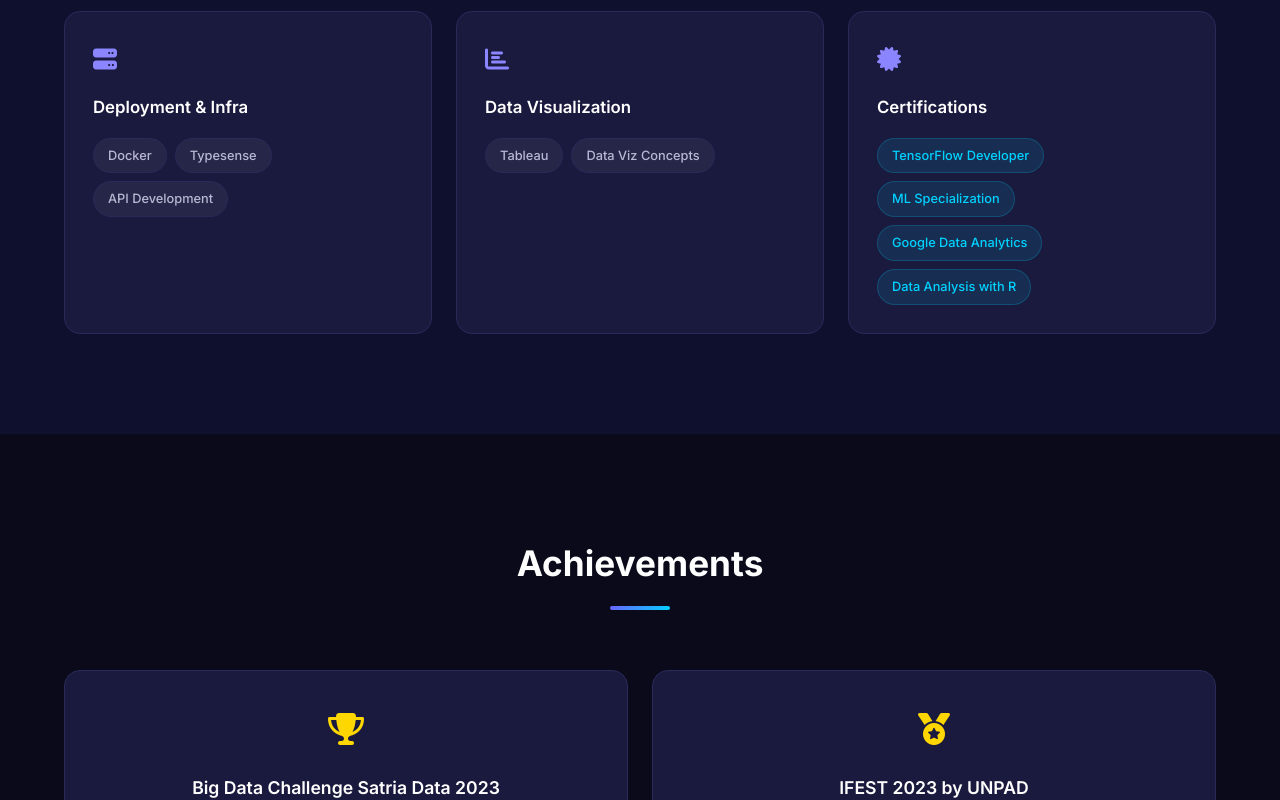
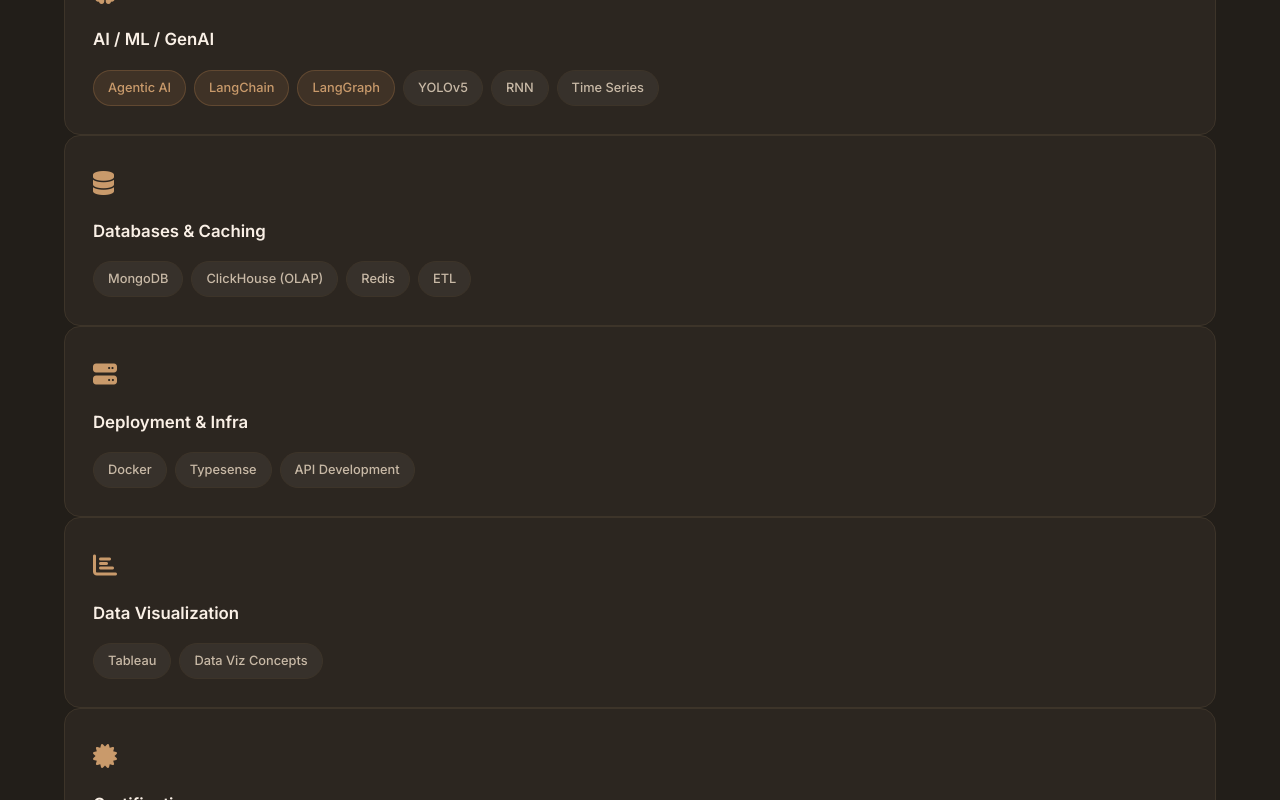
Before and after one commit to alhusari2/website-personal, a React (Vite) app: page / in a window 1280 px wide. Shown: the part 4660-5460 px from the top of the page. Built offline with nearby package versions, Linux system fonts and the light colour scheme.

Commit message:
Update color palette to earth tone theme

```diff
--- a/src/components/About.css
+++ b/src/components/About.css
@@ -29,7 +29,7 @@
   transform: translateX(-50%);
   width: 60px;
   height: 4px;
-  background: linear-gradient(135deg, var(--primary), var(--secondary));
+  background: linear-gradient(135deg, var(--primary), var(--accent));
   border-radius: 2px;
 }
 
@@ -68,13 +68,13 @@
 .stat-card:hover {
   transform: translateY(-4px);
   border-color: var(--primary);
-  box-shadow: 0 0 20px rgba(108, 99, 255, 0.3);
+  box-shadow: 0 0 20px rgba(176, 124, 75, 0.3);
 }
 
 .stat-number {
   font-size: 2.2rem;
   font-weight: 800;
-  background: linear-gradient(135deg, var(--primary), var(--secondary));
+  background: linear-gradient(135deg, var(--primary), var(--accent));
   -webkit-background-clip: text;
   -webkit-text-fill-color: transparent;
   background-clip: text;
--- a/src/components/Achievements.css
+++ b/src/components/Achievements.css
@@ -16,13 +16,13 @@
 .achievement-card:hover {
   transform: translateY(-4px);
   border-color: var(--primary);
-  box-shadow: 0 0 20px rgba(108, 99, 255, 0.3);
+  box-shadow: 0 0 20px rgba(176, 124, 75, 0.3);
 }
 
 .achievement-icon {
   font-size: 2rem;
   margin-bottom: 16px;
-  color: #FFD700;
+  color: #DDA15E;
 }
 
 .achievement-card h3 {
--- a/src/components/Contact.css
+++ b/src/components/Contact.css
@@ -1,4 +1,4 @@
-.contact-subtitle {
+gi.contact-subtitle {
   text-align: center;
   color: var(--text-secondary);
   font-size: 1.1rem;
@@ -27,13 +27,13 @@
 .contact-card:hover {
   transform: translateY(-4px);
   border-color: var(--primary);
-  box-shadow: 0 0 20px rgba(108, 99, 255, 0.3);
+  box-shadow: 0 0 20px rgba(176, 124, 75, 0.3);
 }
 
 .contact-card i {
   font-size: 2rem;
   margin-bottom: 16px;
-  background: linear-gradient(135deg, var(--primary), var(--secondary));
+  background: linear-gradient(135deg, var(--primary), var(--accent));
   -webkit-background-clip: text;
   -webkit-text-fill-color: transparent;
   background-clip: text;
--- a/src/components/Education.css
+++ b/src/components/Education.css
@@ -15,13 +15,13 @@
 .edu-card:hover {
   transform: translateY(-4px);
   border-color: var(--primary);
-  box-shadow: 0 0 20px rgba(108, 99, 255, 0.3);
+  box-shadow: 0 0 20px rgba(176, 124, 75, 0.3);
 }
 
 .edu-icon {
   font-size: 2rem;
   margin-bottom: 16px;
-  background: linear-gradient(135deg, var(--primary), var(--secondary));
+  background: linear-gradient(135deg, var(--primary), var(--accent));
   -webkit-background-clip: text;
   -webkit-text-fill-color: transparent;
   background-clip: text;
--- a/src/components/Experience.css
+++ b/src/components/Experience.css
@@ -44,7 +44,7 @@
 
 .timeline-content:hover {
   border-color: var(--primary);
-  box-shadow: 0 0 20px rgba(108, 99, 255, 0.3);
+  box-shadow: 0 0 20px rgba(176, 124, 75, 0.3);
   transform: translateX(4px);
 }
 
@@ -79,10 +79,10 @@
   font-size: 0.85rem;
   color: var(--text-muted);
   white-space: nowrap;
-  background: rgba(108, 99, 255, 0.1);
+  background: rgba(176, 124, 75, 0.1);
   padding: 4px 12px;
   border-radius: 20px;
-  border: 1px solid rgba(108, 99, 255, 0.2);
+  border: 1px solid rgba(176, 124, 75, 0.2);
 }
 
 .badge {
@@ -91,13 +91,13 @@
   border-radius: 20px;
   font-size: 0.75rem;
   font-weight: 600;
-  background: rgba(108, 99, 255, 0.2);
+  background: rgba(176, 124, 75, 0.2);
   color: var(--primary-light);
   margin-left: 8px;
 }
 
 .badge-secondary {
-  background: rgba(0, 210, 255, 0.15);
+  background: rgba(163, 177, 138, 0.15);
   color: var(--secondary);
 }
 
--- a/src/components/Hero.css
+++ b/src/components/Hero.css
@@ -5,7 +5,7 @@
   justify-content: center;
   align-items: center;
   position: relative;
-  background: linear-gradient(135deg, #0A0A1A 0%, #1A0A3E 50%, #0A1A3E 100%);
+  background: linear-gradient(135deg, #1A1612 0%, #2C2118 50%, #1E1A14 100%);
   padding: 120px 24px 80px;
   overflow: hidden;
 }
@@ -21,7 +21,7 @@
   right: -30%;
   width: 800px;
   height: 800px;
-  background: radial-gradient(circle, rgba(108, 99, 255, 0.15) 0%, transparent 70%);
+  background: radial-gradient(circle, rgba(176, 124, 75, 0.12) 0%, transparent 70%);
   animation: float 8s ease-in-out infinite;
 }
 
@@ -30,7 +30,7 @@
   left: -20%;
   width: 600px;
   height: 600px;
-  background: radial-gradient(circle, rgba(0, 210, 255, 0.1) 0%, transparent 70%);
+  background: radial-gradient(circle, rgba(163, 177, 138, 0.1) 0%, transparent 70%);
   animation: float 10s ease-in-out infinite reverse;
 }
 
@@ -58,9 +58,9 @@
   height: 280px;
   border-radius: 50%;
   overflow: hidden;
-  background: linear-gradient(135deg, var(--primary), var(--secondary));
+  background: linear-gradient(135deg, var(--primary), var(--accent));
   padding: 4px;
-  box-shadow: 0 0 20px rgba(108, 99, 255, 0.3);
+  box-shadow: 0 0 20px rgba(176, 124, 75, 0.3);
   animation: glow 3s ease-in-out infinite alternate;
 }
 
@@ -72,8 +72,8 @@
 }
 
 @keyframes glow {
-  0% { box-shadow: 0 0 20px rgba(108, 99, 255, 0.3); }
-  100% { box-shadow: 0 0 40px rgba(108, 99, 255, 0.6), 0 0 80px rgba(0, 210, 255, 0.2); }
+  0% { box-shadow: 0 0 20px rgba(176, 124, 75, 0.3); }
+  100% { box-shadow: 0 0 40px rgba(176, 124, 75, 0.5), 0 0 80px rgba(163, 177, 138, 0.2); }
 }
 
 .hero-text {
@@ -94,7 +94,7 @@
   font-weight: 800;
   line-height: 1.1;
   margin-bottom: 12px;
-  background: linear-gradient(135deg, var(--primary), var(--secondary));
+  background: linear-gradient(135deg, var(--primary), var(--accent));
   -webkit-background-clip: text;
   -webkit-text-fill-color: transparent;
   background-clip: text;
@@ -136,14 +136,14 @@
 }
 
 .btn-primary {
-  background: linear-gradient(135deg, var(--primary), var(--secondary));
+  background: linear-gradient(135deg, var(--primary), var(--accent));
   color: white;
-  box-shadow: 0 4px 20px rgba(108, 99, 255, 0.4);
+  box-shadow: 0 4px 20px rgba(176, 124, 75, 0.4);
 }
 
 .btn-primary:hover {
   transform: translateY(-2px);
-  box-shadow: 0 8px 30px rgba(108, 99, 255, 0.6);
+  box-shadow: 0 8px 30px rgba(176, 124, 75, 0.6);
 }
 
 .btn-outline {
@@ -154,7 +154,7 @@
 
 .btn-outline:hover {
   border-color: var(--primary);
-  background: rgba(108, 99, 255, 0.1);
+  background: rgba(176, 124, 75, 0.1);
   transform: translateY(-2px);
 }
 
@@ -179,7 +179,7 @@
 .hero-socials a:hover {
   border-color: var(--primary);
   color: var(--primary);
-  background: rgba(108, 99, 255, 0.1);
+  background: rgba(176, 124, 75, 0.1);
   transform: translateY(-3px);
 }
 
--- a/src/components/Navbar.css
+++ b/src/components/Navbar.css
@@ -10,7 +10,7 @@
 }
 
 .navbar.scrolled {
-  background: rgba(10, 10, 26, 0.95);
+  background: rgba(26, 22, 18, 0.95);
   backdrop-filter: blur(20px);
   padding: 12px 0;
   box-shadow: 0 4px 30px rgba(0, 0, 0, 0.3);
@@ -28,7 +28,7 @@
 .nav-logo {
   font-size: 1.5rem;
   font-weight: 800;
-  background: linear-gradient(135deg, var(--primary), var(--secondary));
+  background: linear-gradient(135deg, var(--primary), var(--accent));
   -webkit-background-clip: text;
   -webkit-text-fill-color: transparent;
   background-clip: text;
@@ -56,7 +56,7 @@
 .nav-link:hover,
 .nav-link.active {
   color: var(--text-primary);
-  background: rgba(108, 99, 255, 0.15);
+  background: rgba(176, 124, 75, 0.15);
 }
 
 .nav-toggle {
@@ -105,7 +105,7 @@
     right: -100%;
     width: 280px;
     height: 100vh;
-    background: rgba(10, 10, 26, 0.98);
+    background: rgba(26, 22, 18, 0.98);
     backdrop-filter: blur(20px);
     flex-direction: column;
     padding: 80px 32px 32px;
--- a/src/components/Skills.css
+++ b/src/components/Skills.css
@@ -1,4 +1,4 @@
-.skills-grid {
+gi.skills-grid {
   display: grid;
   grid-template-columns: repeat(3, 1fr);
   gap: 24px;
@@ -15,7 +15,7 @@
 .skill-category:hover {
   transform: translateY(-4px);
   border-color: var(--primary);
-  box-shadow: 0 0 20px rgba(108, 99, 255, 0.3);
+  box-shadow: 0 0 20px rgba(176, 124, 75, 0.3);
 }
 
 .skill-icon {
@@ -54,14 +54,14 @@
 }
 
 .tag-primary {
-  background: rgba(108, 99, 255, 0.15);
-  border-color: rgba(108, 99, 255, 0.3);
+  background: rgba(176, 124, 75, 0.15);
+  border-color: rgba(176, 124, 75, 0.3);
   color: var(--primary-light);
 }
 
 .tag-cert {
-  background: rgba(0, 210, 255, 0.1);
-  border-color: rgba(0, 210, 255, 0.2);
+  background: rgba(163, 177, 138, 0.15);
+  border-color: rgba(163, 177, 138, 0.25);
   color: var(--secondary);
 }
 
--- a/src/index.css
+++ b/src/index.css
@@ -1,19 +1,20 @@
 @import url('https://fonts.googleapis.com/css2?family=Inter:wght@300;400;500;600;700;800&display=swap');
 
 :root {
-  --primary: #6C63FF;
-  --primary-dark: #5A52D5;
-  --primary-light: #8B85FF;
-  --secondary: #00D2FF;
-  --accent: #FF6B6B;
-  --bg-dark: #0A0A1A;
-  --bg-section: #0F0F2E;
-  --bg-card: #1A1A3E;
-  --bg-card-hover: #242456;
-  --text-primary: #FFFFFF;
-  --text-secondary: #B8B8D4;
-  --text-muted: #7878A0;
-  --border: #2A2A5A;
+  /* Earth Tone Palette */
+  --primary: #B07C4B;
+  --primary-dark: #8B5E34;
+  --primary-light: #C99A6B;
+  --secondary: #A3B18A;
+  --accent: #DDA15E;
+  --bg-dark: #1A1612;
+  --bg-section: #221E19;
+  --bg-card: #2C2620;
+  --bg-card-hover: #3A3228;
+  --text-primary: #FAF0E6;
+  --text-secondary: #C8B9A6;
+  --text-muted: #8C7E6E;
+  --border: #3D3429;
   --transition: all 0.3s cubic-bezier(0.4, 0, 0.2, 1);
   --radius: 16px;
   --radius-sm: 8px;
@@ -73,6 +74,6 @@
 }
 
 ::selection {
-  background: rgba(108, 99, 255, 0.3);
+  background: rgba(176, 124, 75, 0.3);
   color: var(--text-primary);
 }
```
